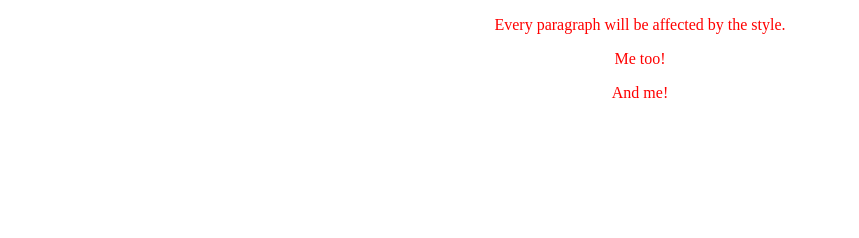
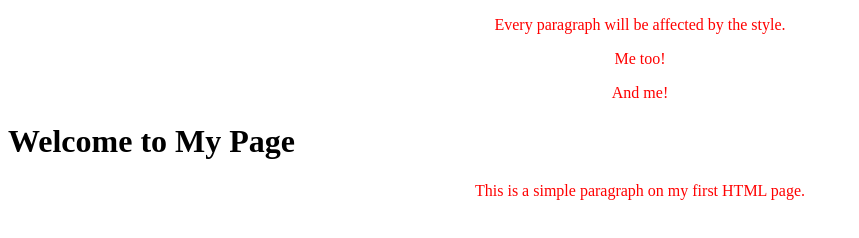
Before and after one commit to Madala-Gayathri/myrepo, a plain HTML site: page index.html in a window 1280 px wide. Shown: the whole page, without its empty margins (0-859 px from the left). Drawn offline with Linux system fonts and the light colour scheme.

Commit message:
Update index.html

```diff
--- a/index.html
+++ b/index.html
@@ -16,3 +16,16 @@ p {
 
 </body>
 </html>
+
+<!DOCTYPE html>
+<html>
+<head>
+    <title>My First Webpage</title>
+</head>
+<body>
+
+    <h1>Welcome to My Page</h1>
+    <p>This is a simple paragraph on my first HTML page.</p>
+
+</body>
+</html>
```
